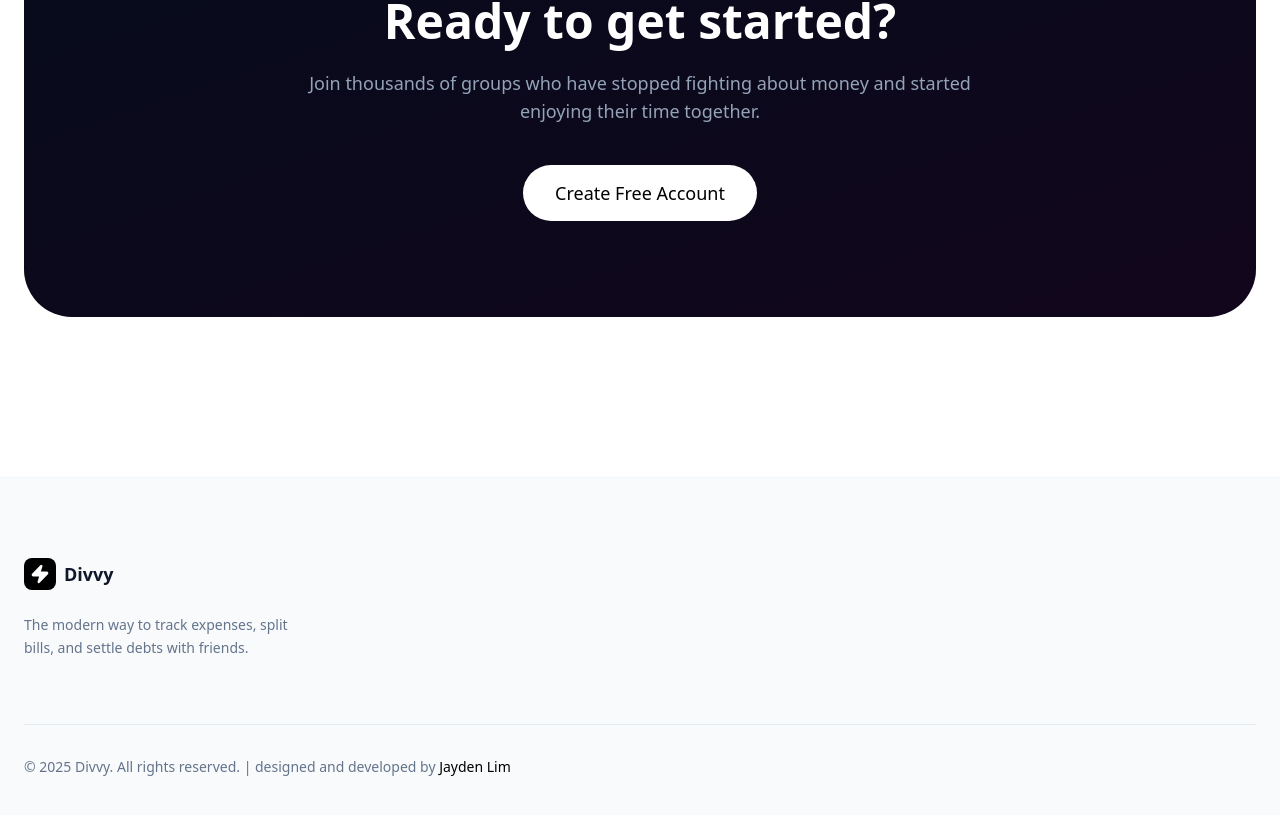
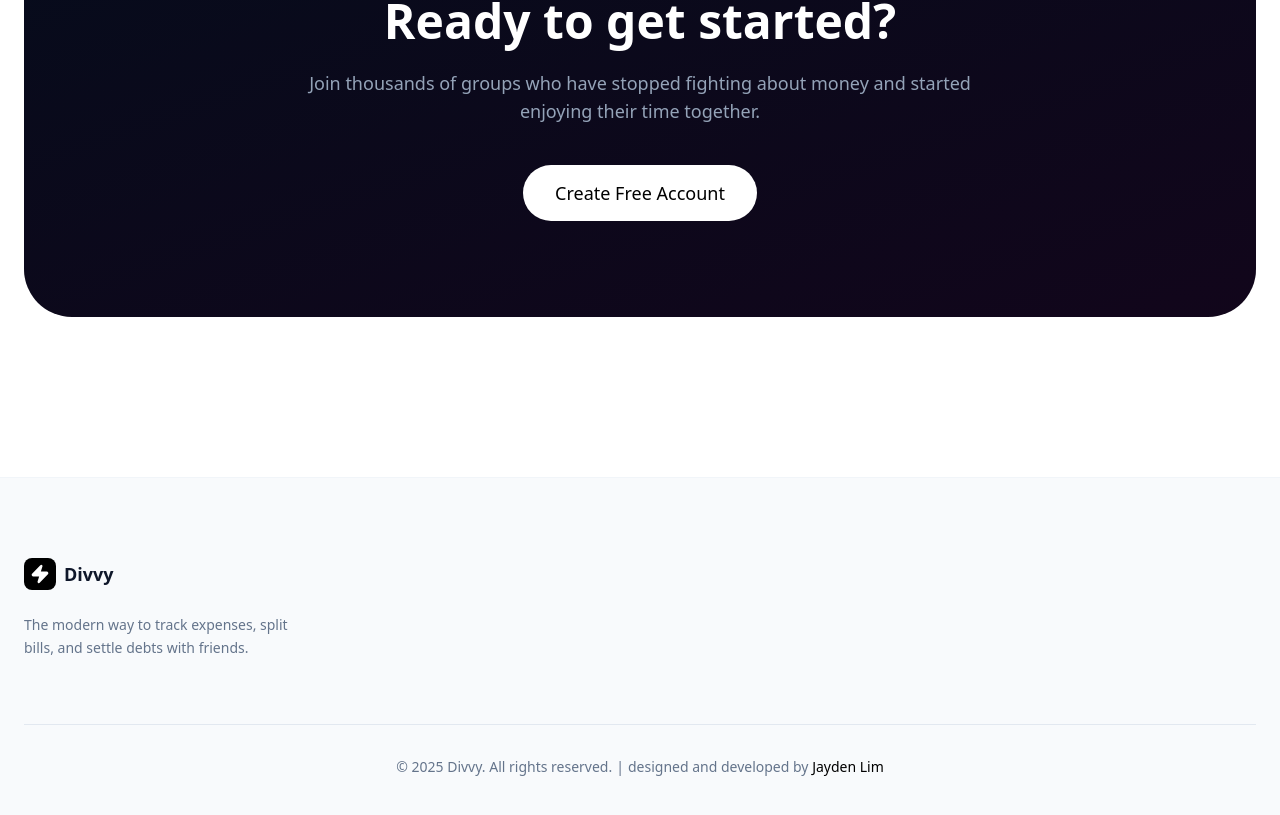
Before and after one commit to jayclim/SplitSettle, a Next.js app: page / in a window 1280 px wide. Shown: the part 2752-3567 px from the top of the page. Built offline with nearby package versions, Linux system fonts and the light colour scheme; no server answers.

Commit message:
fix footer

```diff
--- a/components/Footer.tsx
+++ b/components/Footer.tsx
@@ -1,13 +1,17 @@
 export function Footer() {
   return (
     <footer className="fixed bottom-0 w-full bg-background/95 backdrop-blur supports-[backdrop-filter]:bg-background/60 border-t">
-      <div className="container flex h-14 items-center justify-between">
-        <p className="mx-6 text-sm text-muted-foreground">
-          © copyright 2025 | designed and developed by{' '}
-          <a href="https://jaydenclim.com" target="_blank" rel="noopener noreferrer" style={{ color: '#B31B1B' }}>
-            Jayden Lim
-          </a>
-        </p>
+      <div className="container mx-auto flex h-14 items-center justify-center">
+        <div className="w-full flex flex-col md:flex-row items-center justify-center gap-1 text-sm text-muted-foreground">
+          <span>© 2025 Divvy. All rights reserved.</span>
+          <span className="hidden md:inline">|</span>
+          <span>
+            designed and developed by{' '}
+            <a href="https://jaydenclim.com" target="_blank" rel="noopener noreferrer" className="hover:underline" style={{ color: '#B31B1B' }}>
+              Jayden Lim
+            </a>
+          </span>
+        </div>
       </div>
     </footer>
   )
--- a/components/LandingPage.tsx
+++ b/components/LandingPage.tsx
@@ -360,12 +360,16 @@ export function LandingPage() {
           </div>
 
           <div className="border-t border-slate-200 pt-8 flex flex-col md:flex-row justify-between items-center gap-4">
-            <p className="text-sm text-slate-500">
-              © 2025 Divvy. All rights reserved. | designed and developed by{' '}
-              <a href="https://jaydenclim.com" target="_blank" rel="noopener noreferrer" className="text-black hover:underline">
-                Jayden Lim
-              </a>
-            </p>
+            <div className="w-full flex flex-col md:flex-row items-center justify-center gap-1 text-sm text-slate-500">
+              <span>© 2025 Divvy. All rights reserved.</span>
+              <span className="hidden md:inline">|</span>
+              <span>
+                designed and developed by{' '}
+                <a href="https://jaydenclim.com" target="_blank" rel="noopener noreferrer" className="text-black hover:underline">
+                  Jayden Lim
+                </a>
+              </span>
+            </div>
             {/* <div className="flex gap-6 text-sm text-slate-500">
               <a href="#" className="hover:text-black">Privacy Policy</a>
               <a href="#" className="hover:text-black">Terms of Service</a>
```
